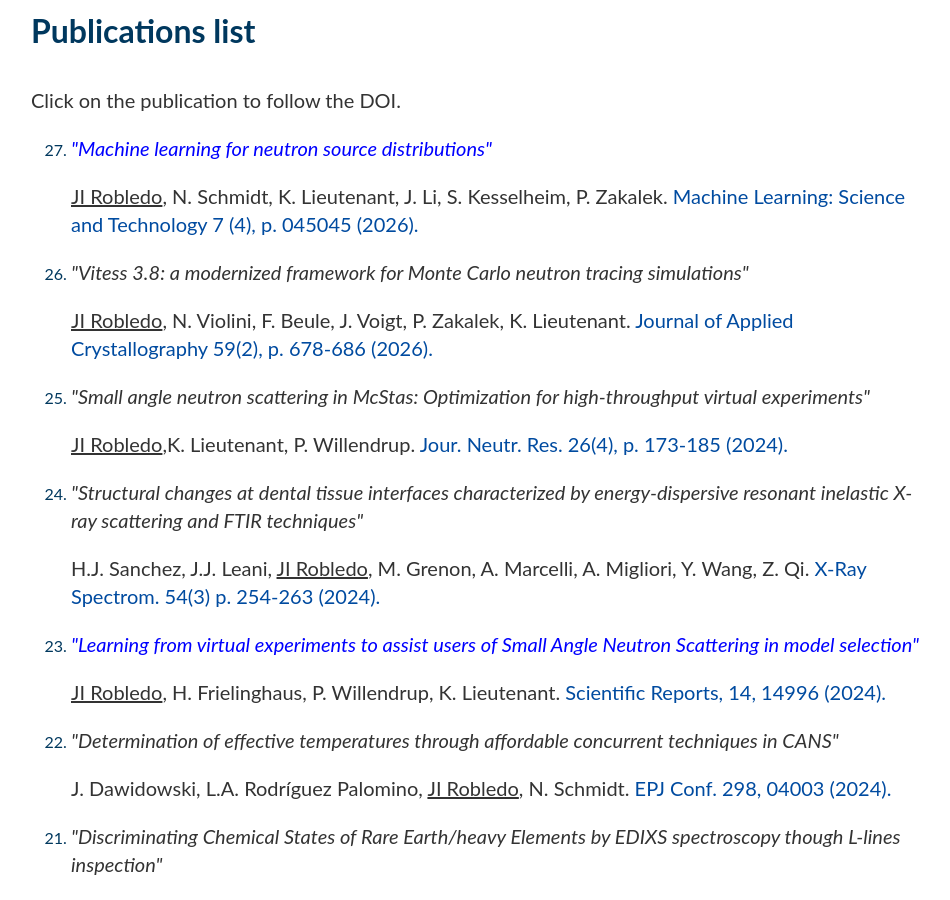
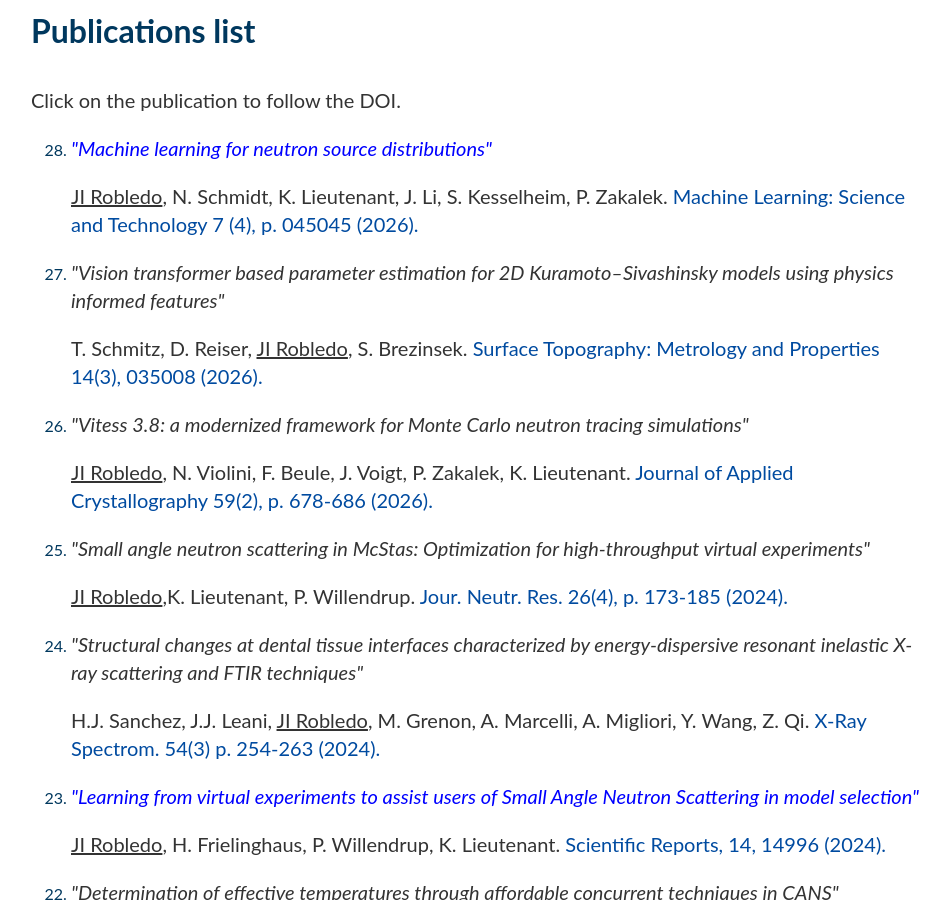
Before and after one commit to jorobledo/jorobledo.github.io, a Jekyll site: the page built from publications/index.html, in a window 1280 px wide and 900 px high, scrolled down 410 px. Shown: the whole window, without its empty margins (161-1111 px from the left). Built offline with Jekyll 4.4.1, drawn with Linux system fonts in a browser that asks for light colours.

Commit message:
paper transformer

```diff
--- a/publications/index.html
+++ b/publications/index.html
@@ -72,6 +72,9 @@ title: Publications
 <ol reversed>
     <li><p style="font-size:20px; color:blue;">
         <i>"Machine learning for neutron source distributions"</i> </p><p style="font-size:20px"> <u>JI Robledo</u>, N. Schmidt, K. Lieutenant, J. Li, S. Kesselheim, P. Zakalek. <a href="https://doi.org/10.1088/2632-2153/ae8d7e"> Machine Learning: Science and Technology 7 (4), p. 045045 (2026). </a>
+    </p></li>
+    <li><p style="font-size:20px">
+        <i>"Vision transformer based parameter estimation for 2D Kuramoto–Sivashinsky models using physics informed features"</i> </p><p style="font-size:20px"> T. Schmitz, D. Reiser, <u>JI Robledo</u>, S. Brezinsek. <a href="https://doi.org/10.1088/2051-672X/ae87b5"> Surface Topography: Metrology and Properties 14(3), 035008 (2026). </a>
     </p></li>
     <li><p style="font-size:20px">
         <i>"Vitess 3.8: a modernized framework for Monte Carlo neutron tracing simulations"</i> </p><p style="font-size:20px"> <u>JI Robledo</u>, N. Violini, F. Beule, J. Voigt, P. Zakalek, K. Lieutenant. <a href="https://doi.org/10.1107/S1600576726001093"> Journal of Applied Crystallography 59(2), p. 678-686 (2026). </a>
```
